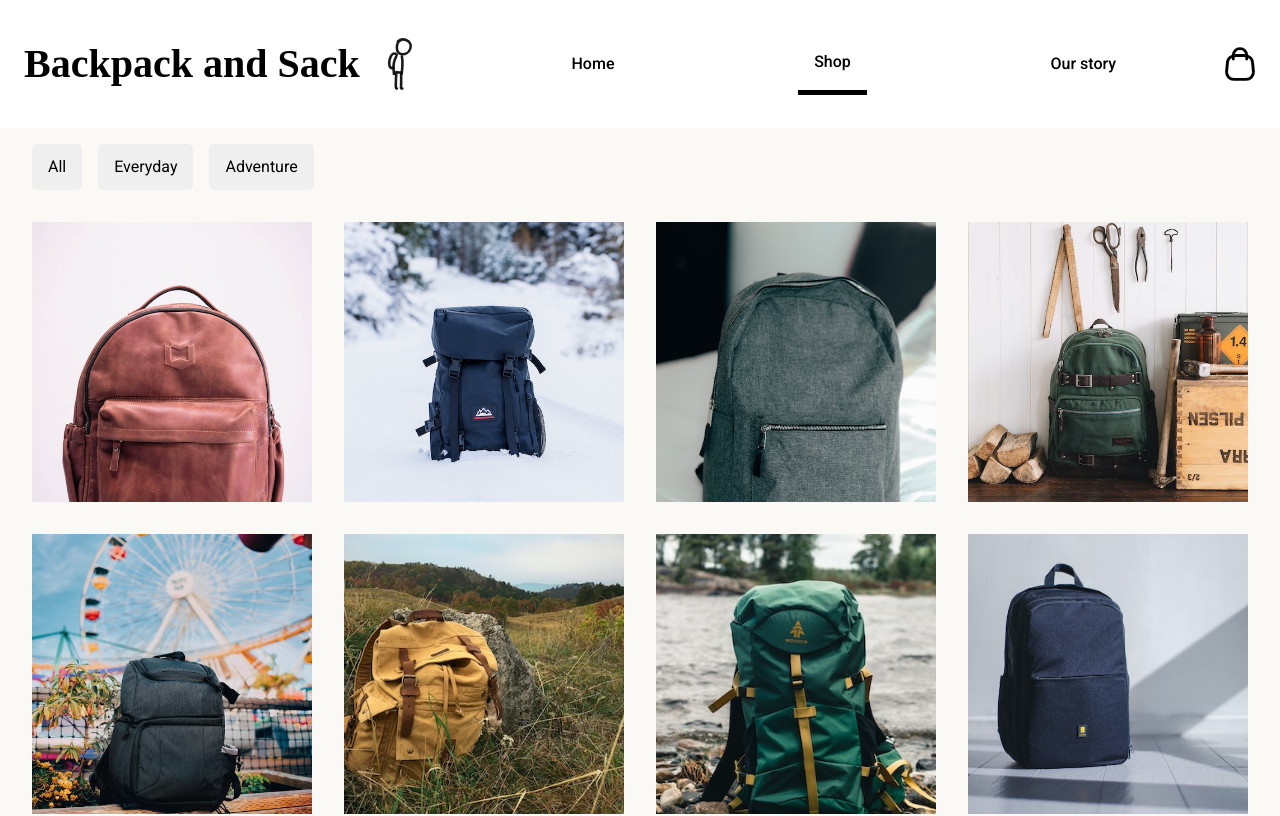
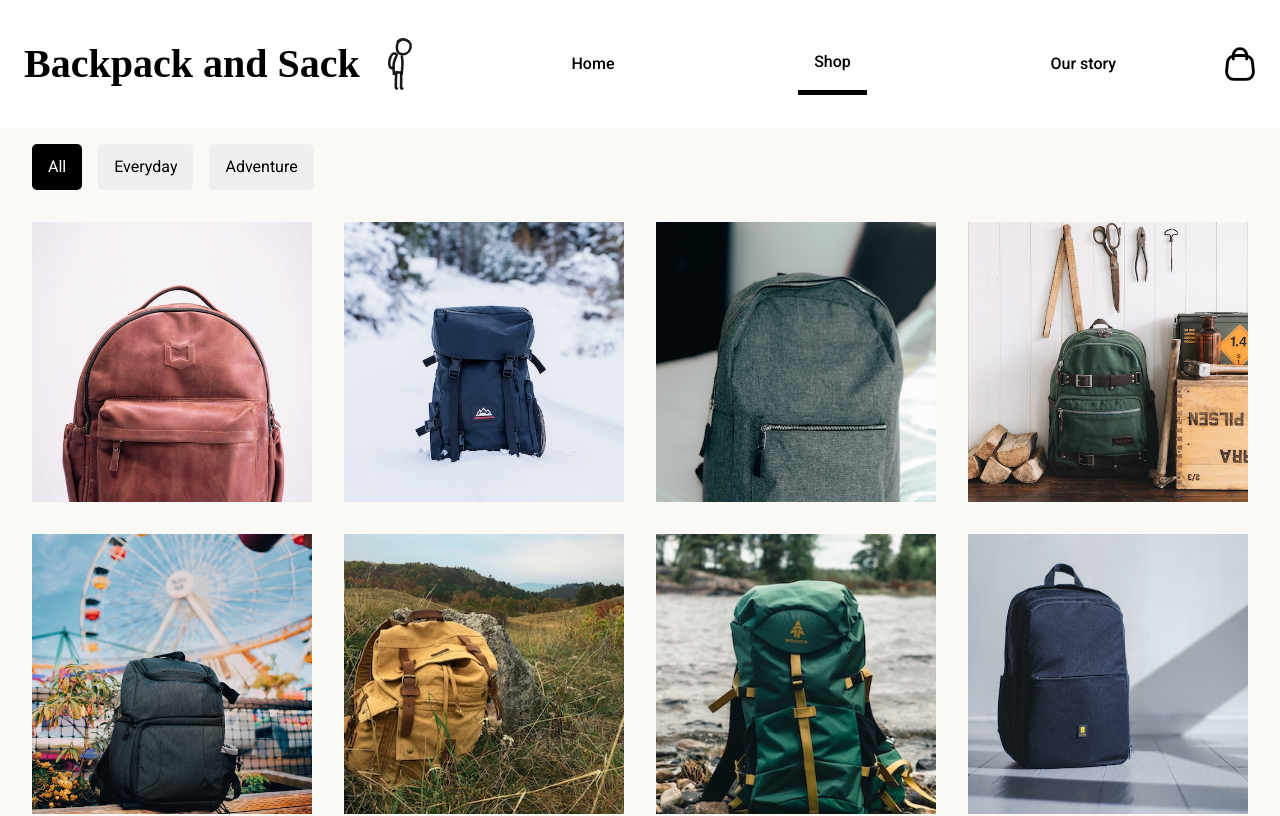
Before and after one commit to dave-forbes/shopping-cart, a React (Vite) app in the folder shopping-cart/: page /shop in a window 1280 px wide. Shown: the top 816 px of the page. Built offline with nearby package versions, Linux system fonts and the light colour scheme; a web font is replaced by a local one.

Commit message:
added active class to display which category of items are being displayed

```diff
--- a/shopping-cart/src/components/Shop/Shop.jsx
+++ b/shopping-cart/src/components/Shop/Shop.jsx
@@ -18,19 +18,19 @@ export default function Shop() {
         <nav className={styles.nav}>
           <ul>
             <button
-              className={category === "all" ? styles.focus : ""}
+              className={category === "all" ? styles.active : ""}
               onClick={() => setCategory("all")}
             >
               All
             </button>
             <button
-              className={category === "everyday" ? styles.focus : ""}
+              className={category === "everyday" ? styles.active : ""}
               onClick={() => setCategory("everyday")}
             >
               Everyday
             </button>
             <button
-              className={category === "adventure" ? styles.focus : ""}
+              className={category === "adventure" ? styles.active : ""}
               onClick={() => setCategory("adventure")}
             >
               Adventure
--- a/shopping-cart/src/components/Shop/Shop.module.css
+++ b/shopping-cart/src/components/Shop/Shop.module.css
@@ -36,3 +36,8 @@
   background-color: black;
   color:white;
 }
+
+.active {
+  background-color: black;
+  color:white;
+}
```
